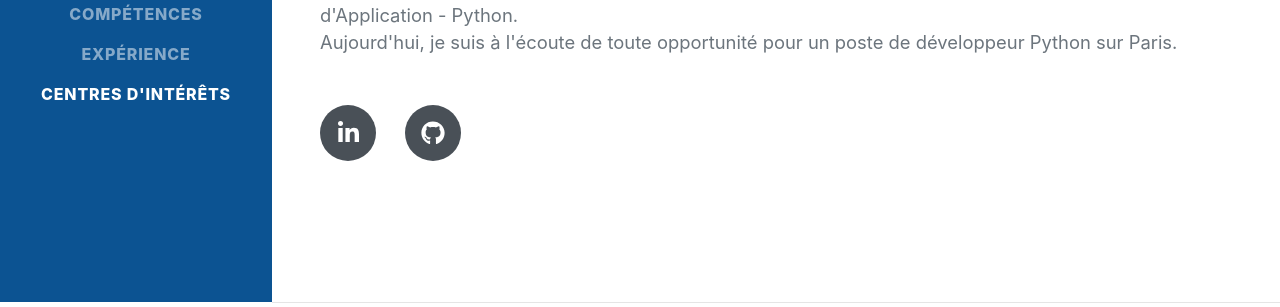
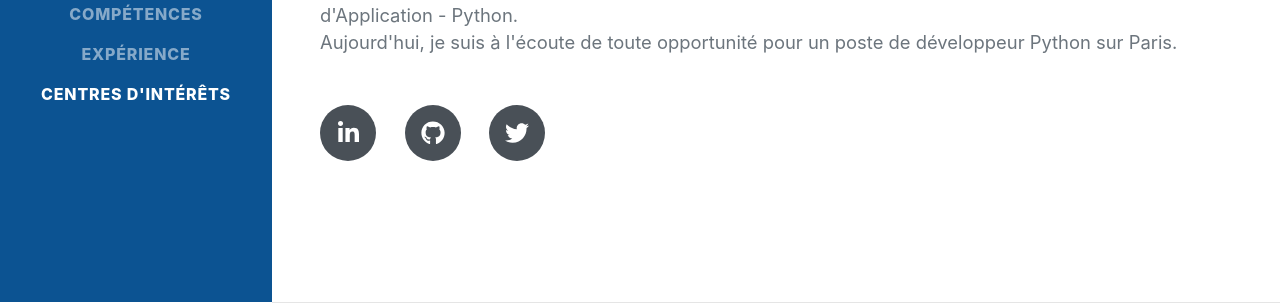
Before and after one commit to GuillaumeOj/Resume, a Django app: page / in a window 1280 px wide. Shown: the part 498-805 px from the top of the page. Run offline with Django 3.2, Linux system fonts and the light colour scheme; some libraries are stand-ins or nearby versions; some web fonts are replaced.

Commit message:
Update social links

```diff
--- a/resume/templates/resume/index/_about.html
+++ b/resume/templates/resume/index/_about.html
@@ -20,8 +20,11 @@
 			<a class="social-icon" href="https://www.linkedin.com/in/guillaume-ojardias-91a46643/">
 				<i class="fab fa-linkedin-in"></i>
 			</a>
-			<a class="social-icon" href="ihttps://github.com/GuillaumeOj">
+			<a class="social-icon" href="https://github.com/GuillaumeOj">
 				<i class="fab fa-github"></i>
+			</a>
+			<a class="social-icon" href="https://twitter.com/GuillaumeOj">
+				<i class="fab fa-twitter"></i>
 			</a>
 		</div>
 	</div>
```
